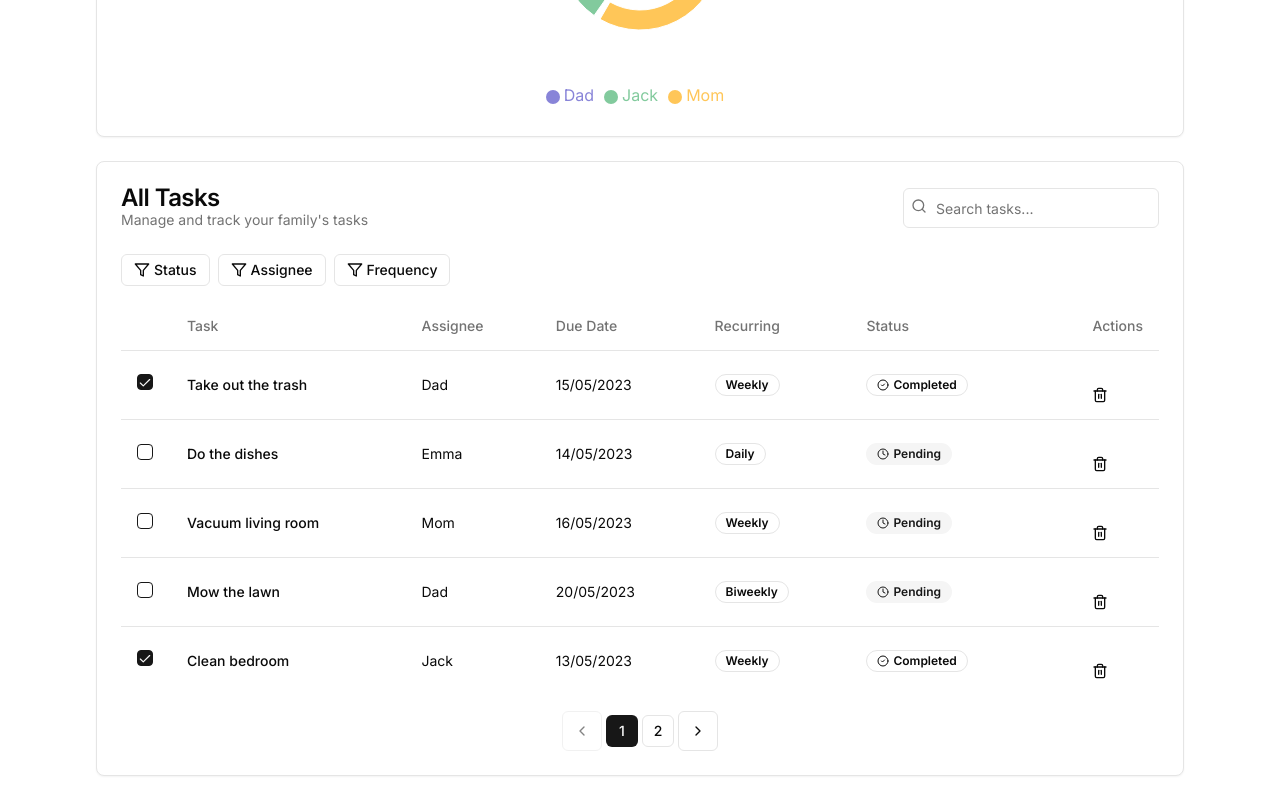
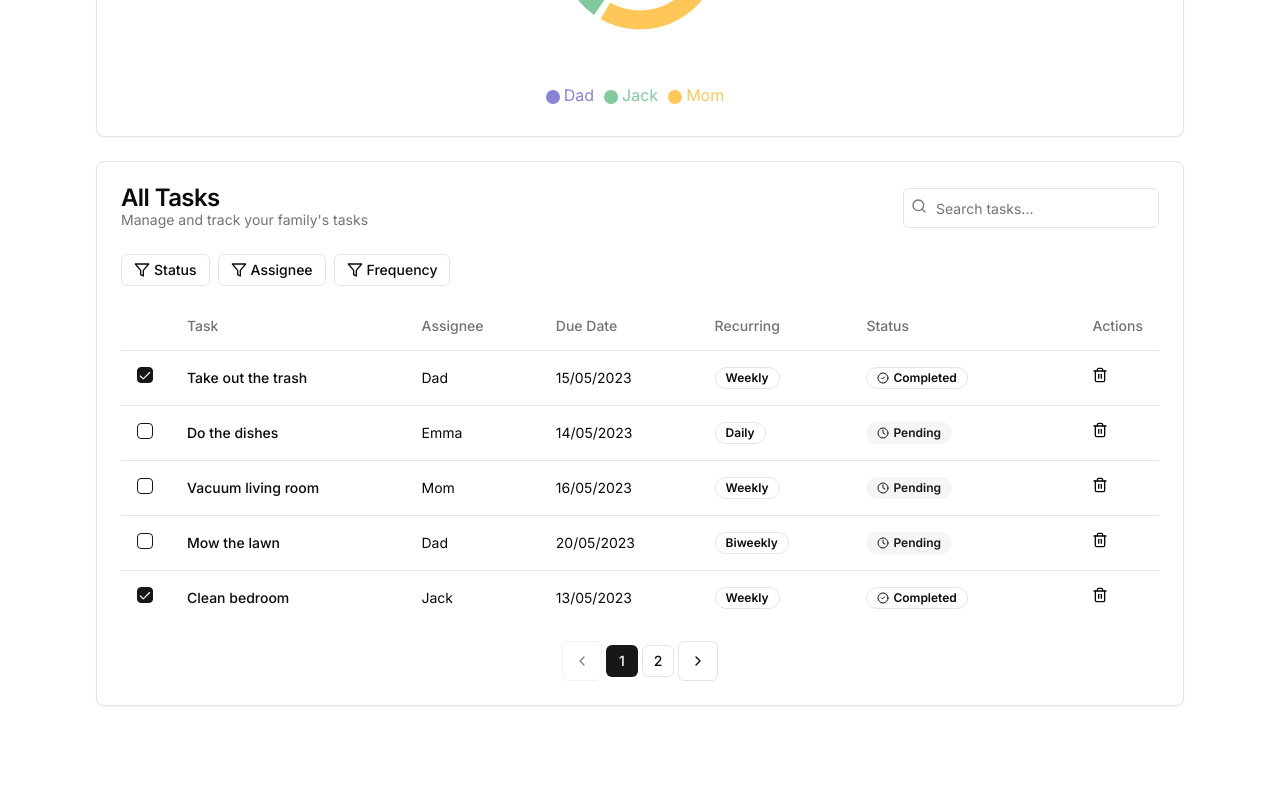
Before and after one commit to EdwarMalpica/family-task-manager, a Next.js app: page / in a window 1280 px wide. Shown: the part 618-1418 px from the top of the page. After the commit the page ends 1348 px from the top, so only its background shows below. Built offline with nearby package versions, Linux system fonts and the light colour scheme.

Commit message:
Minor Fix

```diff
--- a/components/recent-tasks.tsx
+++ b/components/recent-tasks.tsx
@@ -257,7 +257,7 @@ export function RecentTasks({ searchQuery = "" }: RecentTasksProps) {
                   </TableCell>
                   <TableCell className="flex justify-center">
                     <Trash2
-                      className="h-4 w-4 cursor-pointer hover:opacity-50 delay-200 ease-in-out mt-5"
+                      className="h-4 w-4 cursor-pointer hover:opacity-50 delay-200 ease-in-out mt-5 md:mt-0"
                       onClick={() =>
                         showDialog({
                           title: "Delete Task?",
```
